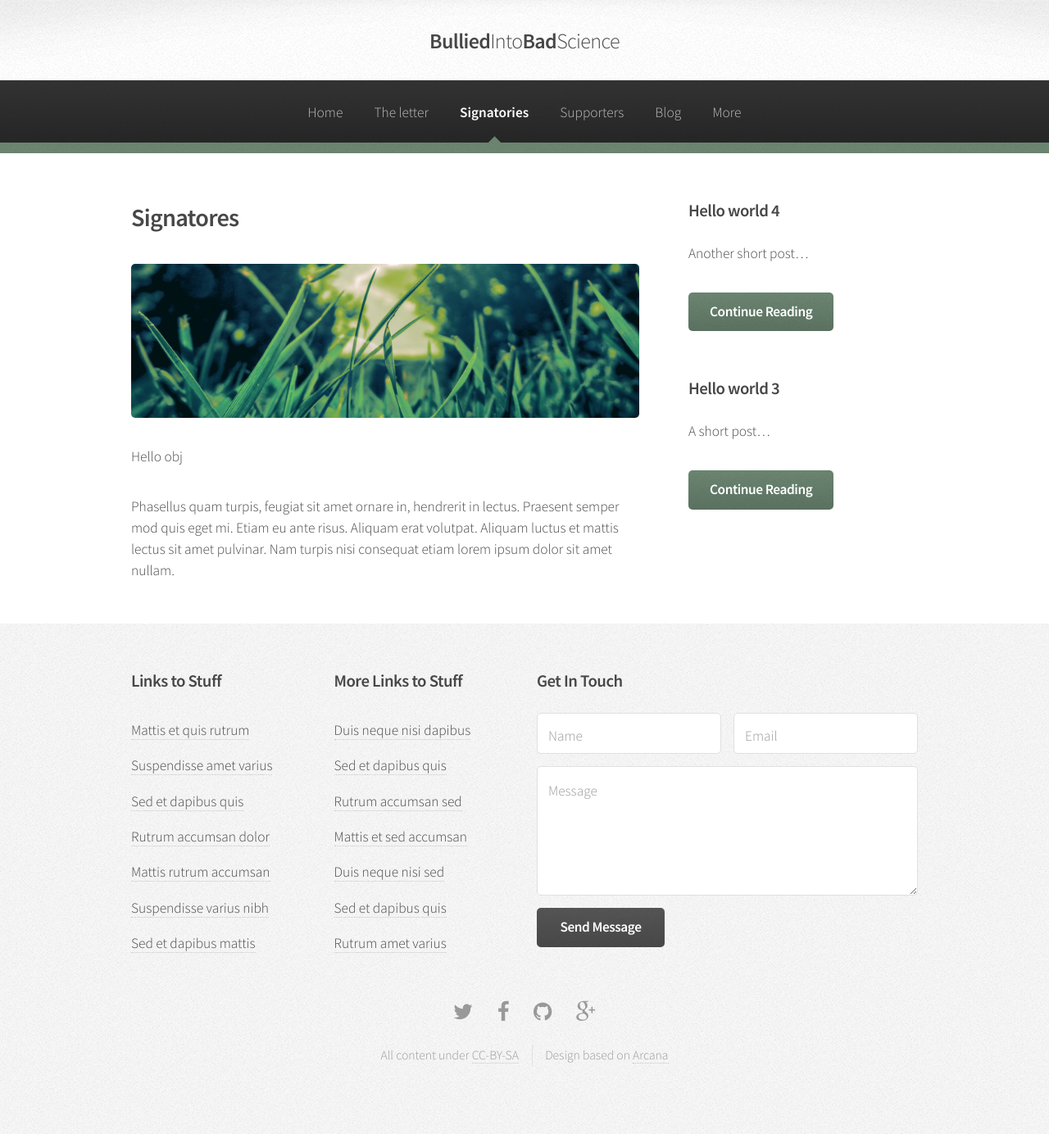
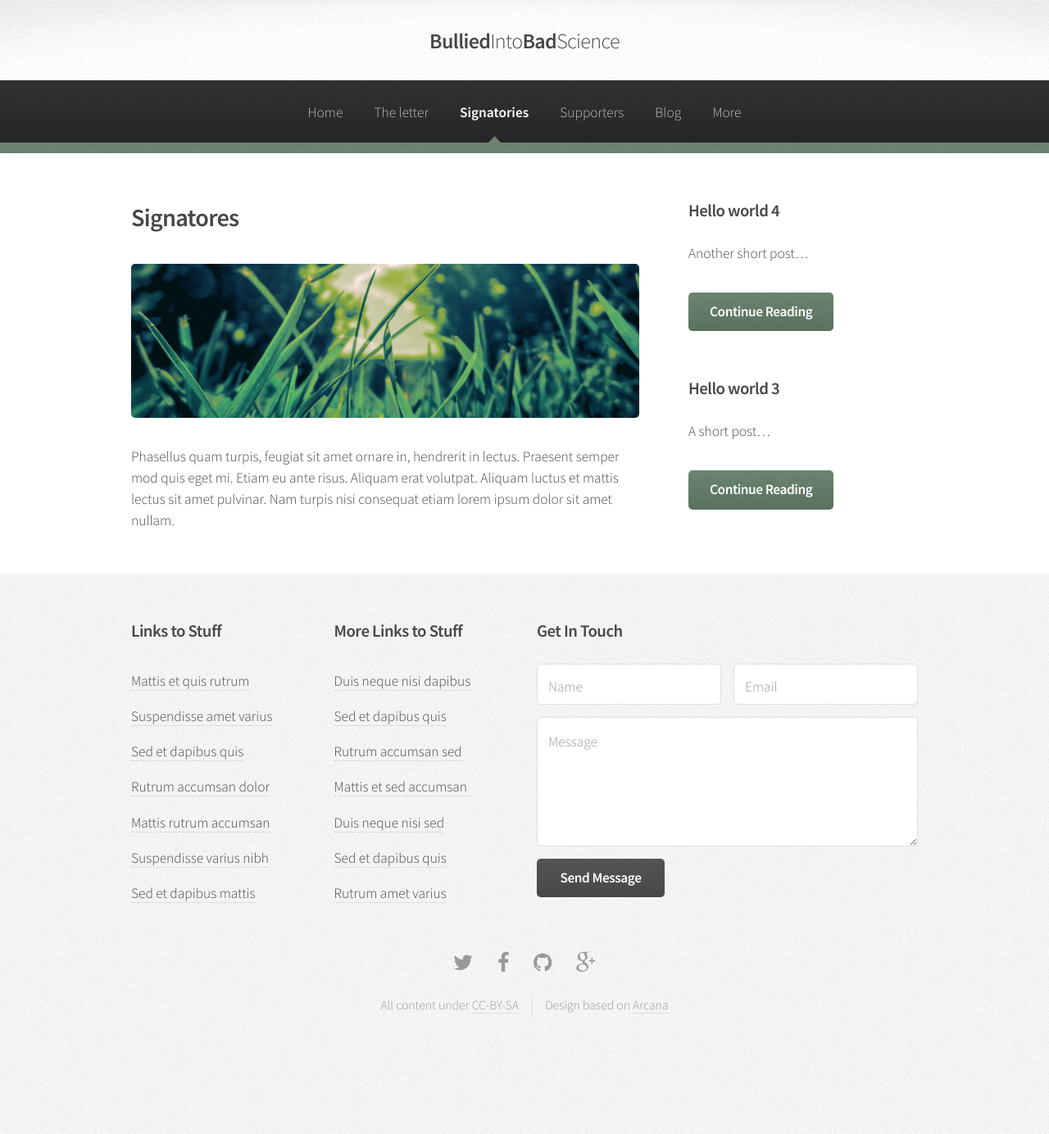
Before and after one commit to BulliedIntoBadScience/BulliedIntoBadScience.org, a Jekyll site: the page built from signatories/index.html, in a window 1280 px wide. Shown: the whole page at 82% size. Built offline with Jekyll 4.4.1, drawn with Linux system fonts in a browser that asks for light colours; after the commit the page ends 1323 px from its top, so only the background shows below that.

```diff
--- a/signatories/index.html
+++ b/signatories/index.html
@@ -2,11 +2,6 @@
 title: Arcana
 layout: default
 ---
-
-<script>
-var json = '{"result":true,"count":1}',
-  obj = JSON && JSON.parse(json) || $.parseJSON(json);
-</script>
 
 <!-- Main -->
 <section class="wrapper style1">
@@ -24,8 +19,6 @@ var json = '{"result":true,"count":1}',
 
 	    <span class="image featured"><img src="{{ site.baseurl }}/assets/images/banner.jpg" alt="" /></span>
 
-	    <p>Hello <span>obj</span></p>
-
 	    <p>Phasellus quam turpis, feugiat sit amet ornare in, hendrerit in lectus.
 	      Praesent semper mod quis eget mi. Etiam eu ante risus. Aliquam erat volutpat.
 	      Aliquam luctus et mattis lectus sit amet pulvinar. Nam turpis nisi
```
